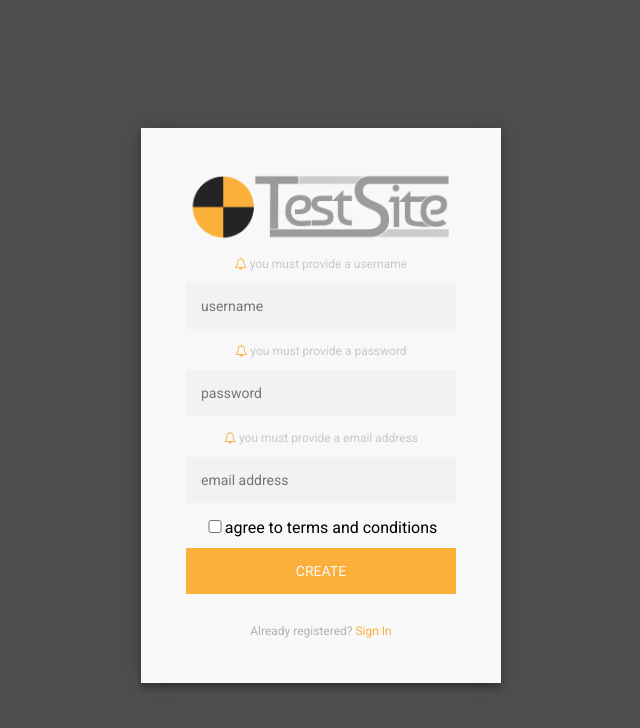
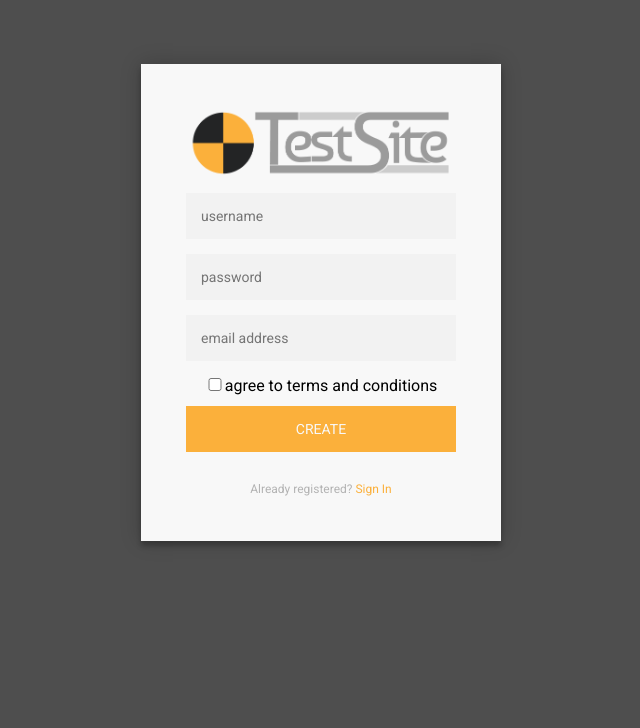
Before and after one commit to craftycal/testsite, a PHP site: page /?page=registry in a window 1280 px wide. Shown: the top 728 px of the page, without its empty margins (319-959 px from the left). Run offline with PHP 8.4, Linux system fonts and the light colour scheme; some libraries are stand-ins or nearby versions.

Commit message:
login done

```diff
--- a/app/controllers/registryController.php
+++ b/app/controllers/registryController.php
@@ -5,15 +5,21 @@
 
 		$data = array();
 
+		if ( isset ( $_POST['email']) && isset ( $_POST['username'] ) ) {
+
+			$filteredEmail = $database->real_escape_string( $_POST['email']);
+
+			$filteredUsername = $database->real_escape_string( $_POST['username']);
+
 			$totalErrors = 0;
 
-		if ( !isset($_POST['email']) || $_POST['email'] == '' ) {
-			$data['emailMessageRegistry'] = '<span><i class="fa fa-bell-o" aria-hidden="true"></i></span> you must provide a email address';
+			if (!preg_match('[^([a-zA-Z0-9_\-\.]+)@([a-zA-Z0-9_\-\.]+)\.([a-zA-Z]{2,5})$]', $filteredEmail) ) {
+	  			$data['emailMessageRegistry'] = '<span><i class="fa fa-bell-o" aria-hidden="true"></i></span> sorry the email address you provided is invalid';
 				$totalErrors++;
 			}
 
-		if ( !isset($_POST['username']) || $_POST['username'] == '' ) {
-			$data['usernameMessageRegistry'] = '<span><i class="fa fa-bell-o" aria-hidden="true"></i></span> you must provide a username';
+			if (!preg_match('[^(?=.{4,20}$)(?![_.])(?!.*[_.]{2})[a-zA-Z0-9._]+(?<![_.])$]', $filteredUsername) ) {
+	  			$data['usernameMessageRegistry'] = '<span><i class="fa fa-bell-o" aria-hidden="true"></i></span> a username may only consist of: <br> a-z A-Z 0-9 . _ -';
 				$totalErrors++;
 			}
 
@@ -23,7 +29,7 @@
 			}
 
 			if ( !isset($_POST['terms']) || !$_POST['terms'] == 'checked' ) {
-			$data['termsMessage'] = '<span><i class="fa fa-bell-o" aria-hidden="true"></i></span> you must accept the Terms and conditions before you are allowed access to the TestSite';
+				$data['termsMessageRegistry'] = '<span><i class="fa fa-bell-o" aria-hidden="true"></i></span> you must accept the Terms and conditions before you are allowed access to the TestSite';
 				$totalErrors++;
 			}
 
@@ -32,13 +38,9 @@
 			}
 
 			// is email already in use
-		$filteredEmail = $database->real_escape_string( $_POST['email'] );
-
-		$filteredUsername = $database->real_escape_string( $_POST['username'] );
-
 			$sql = "SELECT email
 					FROM users
-				WHERE email = '$filteredEmail'
+					WHERE email = 'filteredEmail'
 					OR username = '$filteredUsername'  ";
 
 			$result = $database->query($sql);
@@ -64,7 +66,6 @@
 				$totalErrors++;
 			}
 
-
 			// Determine if this data is valid to go into the database
 			if( $totalErrors == 0 ) {
 
@@ -78,9 +79,6 @@
 				// Run the query
 				$database->query($sql);
 
-			// Check to make sure this worked
-
-
 				// Log the user in
 				$_SESSION['id'] = $database->insert_id;
 				$_SESSION['privilege'] = 'member';
@@ -92,4 +90,6 @@
 				return $data;
 			}
 		}
+	}
+
 ?>
--- a/css/styles.css
+++ b/css/styles.css
@@ -153,7 +153,7 @@ body {
 
 .login-page {
   width: 360px;
-  padding: 10% 0 0;
+  padding: 5% 0 0;
   margin: auto;
 }
 
```
Lines whose indentation alone changed are shown as unchanged.
